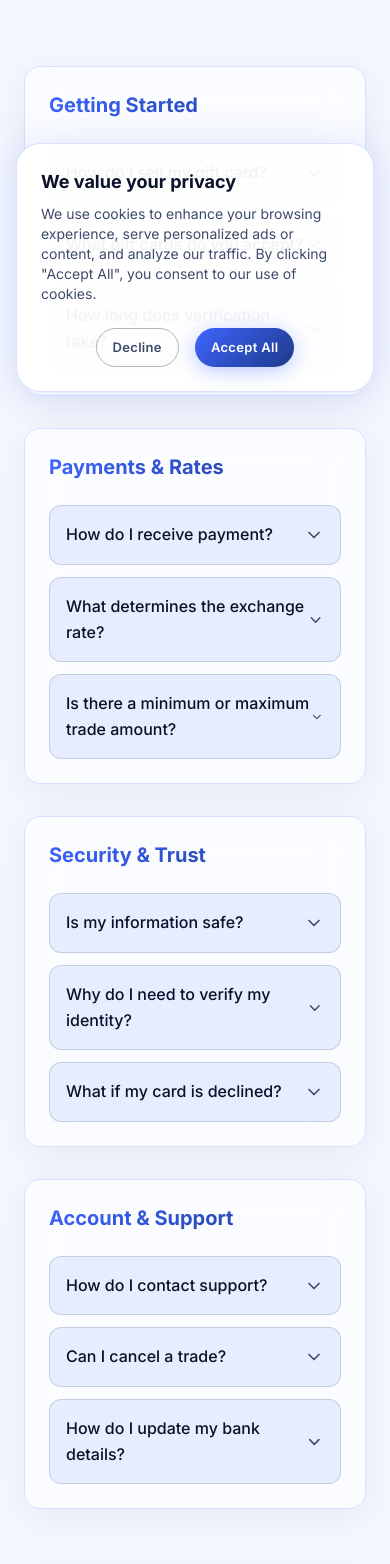
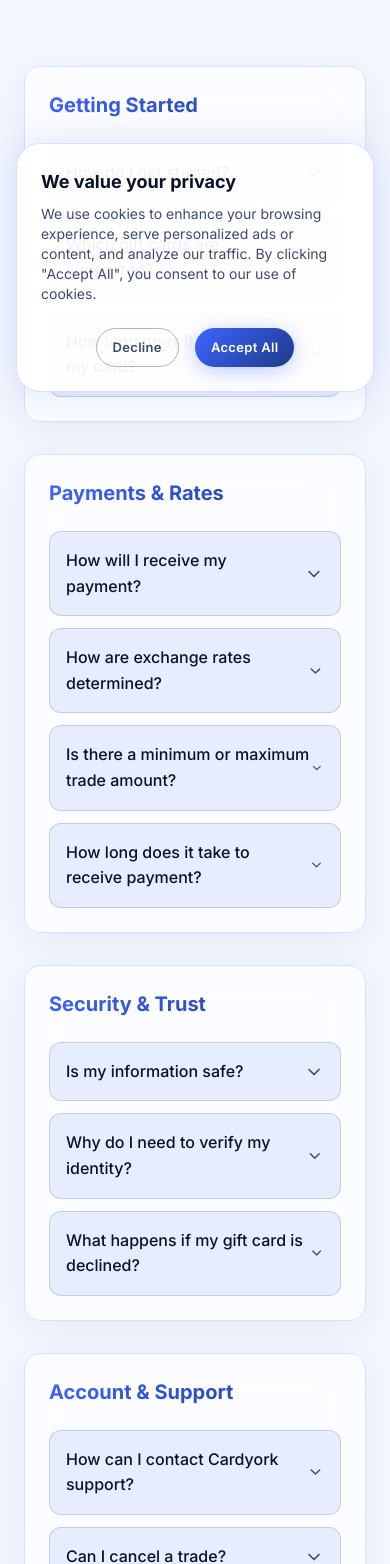
Before and after one commit to basseyakpan/cardyork, a Next.js app: page /faq in a window 390 px wide. Shown: the part 436-2000 px from the top of the page. Built offline with nearby package versions, Linux system fonts and the light colour scheme.

Commit message:
Updated FAQ

```diff
--- a/src/app/dashboard/withdrawal/page.tsx
+++ b/src/app/dashboard/withdrawal/page.tsx
@@ -67,10 +67,11 @@ export default function WithdrawalPage() {
 
     const account = bankAccounts.find(a => a._id === selectedAccountId);
     if (!account) { setIsSubmitting(false); return; }
+    console.log('account', account);
 
     try {
       await dispatch(initiateWithdrawal({
-        bankCode: account.data?.LENCO || account.bankCode || '',
+        bankCode: account.data?.lenco || account.bankCode || '',
         bankName: account.bankName,
         bankAccountNumber: account.accountNumber,
         amount: Math.floor(numAmount), // mobile sends integer
@@ -78,10 +79,9 @@ export default function WithdrawalPage() {
         user_id: user?.userid || user?.id || '',
         bankAccountName: account.accountName,
         name: `${user?.firstname || ''} ${user?.lastname || ''}`.trim(),
-        nameEnquiryId: user?.userid || user?.id || '',
-        senderName: `${user?.firstname || ''} ${user?.lastname || ''}`.trim(),
         id: user?.userid || user?.id || '',
-        version: '100000', // must match mobile VERSION_CODE
+        version: '5', // must match mobile VERSION_CODE (K.VERSION_CODE = "5")
+        iOSVersion: null, // web is not iOS
         pin: pin
       })).unwrap();
 
--- a/src/app/faq/page.tsx
+++ b/src/app/faq/page.tsx
@@ -10,16 +10,16 @@ const faqs = [
     category: "Getting Started",
     questions: [
       {
-        q: "How do I sell my gift card?",
-        a: "Simply create an account, select the gift card brand you want to sell, enter the card details, upload images of your card, and submit. Our team will verify and process your trade within minutes.",
+        q: "How do I get started?",
+        a: "Open a Cardyork account, choose the gift card you want to sell, provide the required information, upload your card images, and submit your trade. Our team will review and process your transaction promptly.",
       },
       {
-        q: "What gift cards do you accept?",
-        a: "We accept over 200+ gift card brands including Amazon, iTunes, Google Play, Steam, PlayStation, Xbox, Walmart, Target, and many more. Check our Gift Cards page for the full list.",
+        q: "Which gift cards are supported?",
+        a: "We support more than 100 gift card brands, including Amazon, Apple, Google Play, Steam, PlayStation, Xbox, Walmart, Target, Sephora, Nike, and many others.",
       },
       {
-        q: "How long does verification take?",
-        a: "Most gift cards are verified within 5-15 minutes during business hours. Complex verifications may take up to 24 hours.",
+        q: "How long does it take to verify my card?",
+        a: "Most trades are verified within 5–15 minutes during business hours. Some cards may require additional checks and can take up to 24 hours.",
       },
     ],
   },
@@ -27,16 +27,20 @@ const faqs = [
     category: "Payments & Rates",
     questions: [
       {
-        q: "How do I receive payment?",
-        a: "Payments are sent directly to your registered bank account. We support all major banks and payment methods.",
+        q: "How will I receive my payment?",
+        a: "Once your trade is approved, your payment will be sent directly to your registered bank account. We support all major Nigerian banks for fast and secure payouts.",
       },
       {
-        q: "What determines the exchange rate?",
-        a: "Rates vary based on the gift card brand, card value, and current market conditions. We always display the current rate before you confirm a trade.",
+        q: "How are exchange rates determined?",
+        a: "Exchange rates are based on the gift card brand, card denomination, market demand, and current trading conditions. The applicable rate is displayed before you submit your trade.",
       },
       {
         q: "Is there a minimum or maximum trade amount?",
-        a: "Minimum trade value is $10. Maximum depends on your account verification level. Fully verified accounts can trade up to $3,000 per transaction.",
+        a: "The minimum trade value is $10. Maximum trade limits depend on your account verification level. Verified users can enjoy higher trading limits.",
+      },
+      {
+        q: "How long does it take to receive payment?",
+        a: "Most payments are processed within minutes after your gift card has been successfully verified. In rare cases, additional verification may cause a slight delay.",
       },
     ],
   },
@@ -45,15 +49,15 @@ const faqs = [
     questions: [
       {
         q: "Is my information safe?",
-        a: "Absolutely. We use bank-level 256-bit encryption to protect your data. All transactions are secured and monitored for fraud.",
+        a: "Yes. Your privacy and security are our top priorities. We use industry-standard security measures, including 256-bit SSL encryption, to protect your personal information and keep every transaction secure.",
       },
       {
         q: "Why do I need to verify my identity?",
-        a: "Identity verification helps us prevent fraud and ensures the safety of all users. It also unlocks higher trading limits for your account.",
+        a: "Identity verification helps protect your account, prevent fraud, and ensure compliance with our security standards. Verified users may also enjoy higher trading limits and a smoother trading experience.",
       },
       {
-        q: "What if my card is declined?",
-        a: "If a card is declined, we'll notify you immediately with the reason. Common issues include invalid codes, already redeemed cards, or regional restrictions.",
+        q: "What happens if my gift card is declined?",
+        a: "If your gift card cannot be accepted, we'll notify you with the reason whenever possible. Common reasons include invalid or incorrect card details, cards that have already been redeemed, unsupported card types, or region restrictions.",
       },
     ],
   },
@@ -61,16 +65,16 @@ const faqs = [
     category: "Account & Support",
     questions: [
       {
-        q: "How do I contact support?",
-        a: "You can reach our support team 24/7 via live chat on our platform, email at support@cardyork.com, or through our support ticket system.",
+        q: "How can I contact Cardyork support?",
+        a: "Our support team is available to assist you through live chat, email, or the support ticket system. We're committed to responding as quickly as possible.",
       },
       {
         q: "Can I cancel a trade?",
-        a: "Trades can be cancelled before verification begins. Once verification starts, cancellation may not be possible. Contact support immediately if needed.",
+        a: "You may be able to cancel a trade if it has not yet entered the verification process. Once verification has started, cancellation may no longer be possible. If you need assistance, please contact our support team immediately.",
       },
       {
-        q: "How do I update my bank details?",
-        a: "Go to your Profile page, navigate to Bank Details, and update your information. Changes may require re-verification for security.",
+        q: "How do I update my bank account details?",
+        a: "Log in to your Cardyork account, go to Profile > Bank Details, and update your banking information. For your security, you may be asked to complete an additional verification step before the changes take effect.",
       },
     ],
   },
--- a/src/components/Footer.tsx
+++ b/src/components/Footer.tsx
@@ -1,3 +1,4 @@
+'use client';
 import Link from 'next/link';
 import Image from 'next/image';
 import { FaApple, FaGooglePlay } from 'react-icons/fa';
@@ -48,20 +49,20 @@ export default function Footer() {
               <div className="mt-4">
                 <h4 className="text-on-surface text-base font-bold mb-4">Trade on the Go</h4>
                 <div className="flex flex-wrap gap-3">
-                  <Link href="/download/ios" className="inline-flex items-center gap-2 bg-black text-white px-4 py-2.5 rounded-lg hover:opacity-90 transition-opacity">
+                  <button onClick={() => alert('Coming Soon!')} className="inline-flex items-center gap-2 bg-black text-white px-4 py-2.5 rounded-lg hover:opacity-90 transition-opacity text-left cursor-pointer border-none">
                     <FaApple className="text-2xl" />
                     <div className="flex flex-col leading-tight">
                       <span className="text-[8px] uppercase tracking-wider opacity-80">Download on</span>
                       <span className="text-xs font-bold">Apple</span>
                     </div>
-                  </Link>
-                  <Link href="/download/android" className="inline-flex items-center gap-2 bg-black text-white px-4 py-2.5 rounded-lg hover:opacity-90 transition-opacity">
+                  </button>
+                  <a href="https://play.google.com/store/apps/details?id=com.cardyork.app" target="_blank" rel="noopener noreferrer" className="inline-flex items-center gap-2 bg-black text-white px-4 py-2.5 rounded-lg hover:opacity-90 transition-opacity no-underline">
                     <FaGooglePlay className="text-2xl" />
                     <div className="flex flex-col leading-tight">
                       <span className="text-[8px] uppercase tracking-wider opacity-80">GET IT ON</span>
                       <span className="text-xs font-bold">Google Play</span>
                     </div>
-                  </Link>
+                  </a>
                 </div>
               </div>
             </div>
--- a/src/components/landing/HeroSection.tsx
+++ b/src/components/landing/HeroSection.tsx
@@ -36,7 +36,7 @@ export default function HeroSection() {
           </p>
 
           <div className="flex flex-col sm:flex-row w-full sm:w-auto items-center gap-3 sm:gap-4 mb-6">
-            <Link href="/download" className="inline-flex items-center justify-center gap-3 bg-[#0d52ff] dark:bg-primary text-white rounded-full px-6 sm:px-8 py-3.5 sm:py-4 text-[13px] sm:text-base font-semibold hover:opacity-90 transition-opacity w-full sm:w-auto">
+            <Link href="#app-download" className="inline-flex items-center justify-center gap-3 bg-[#0d52ff] dark:bg-primary text-white rounded-full px-6 sm:px-8 py-3.5 sm:py-4 text-[13px] sm:text-base font-semibold hover:opacity-90 transition-opacity w-full sm:w-auto">
               <div className="flex items-center gap-2.5">
                 <FaGooglePlay className="text-[20px]" />
                 <div className="w-px h-5 bg-white/40" />
--- a/src/store/slices/walletSlice.ts
+++ b/src/store/slices/walletSlice.ts
@@ -29,7 +29,7 @@ interface BankAccount {
   accountName: string;
   bankCode?: string;
   data?: {
-    LENCO?: string;
+    lenco?: string;
   };
 }
 
@@ -121,10 +121,9 @@ interface WithdrawPayload {
   user_id: string;
   bankAccountName: string;
   name: string;
-  nameEnquiryId: string;
-  senderName: string;
   id: string;
   version?: string;
+  iOSVersion?: string | null;
   pin: string;
 }
 
```
Also changed, not shown: src/components/landing/AppDownloadSection.tsx (+6 -5 lines).
